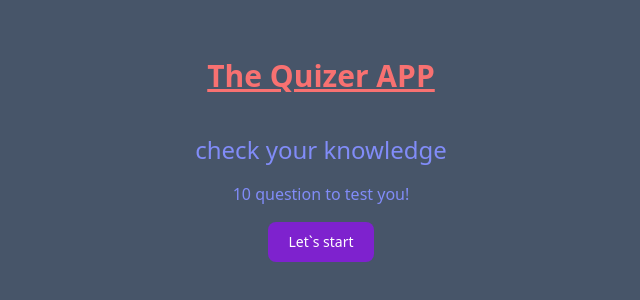
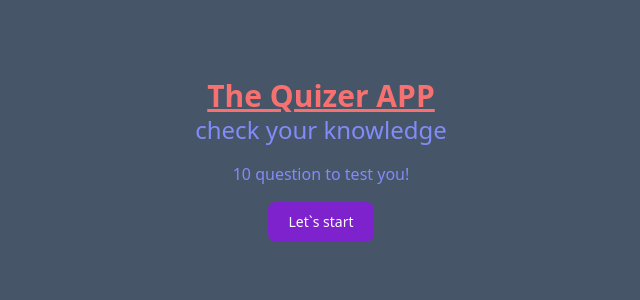
Before and after one commit to Bartek-Wieckowski/react-quizer-app, a React (Vite) app: page / in a window 1280 px wide. Shown: the part 236-536 px from the top of the page, without its empty margins (319-959 px from the left). Built offline with nearby package versions, Linux system fonts and the light colour scheme; data requests are answered from the project's data file.

Commit message:
css changes

```diff
--- a/src/components/Answers.jsx
+++ b/src/components/Answers.jsx
@@ -8,12 +8,12 @@ Answers.propTypes = {
 export default function Answers({ question, dispatch, answer }) {
   const hasAnswered = answer !== null;
   return (
-    <div className="flex flex-col justify-center">
+    <div className="flex flex-col items-center justify-center">
       {Object.entries(question.answers).map(([key, value]) => (
         <button
           key={value}
           onClick={() => dispatch({ type: "newAnswer", payload: key })}
-          className={`max-w-md text-purple-700 hover:text-white border border-purple-700 hover:bg-purple-800 hover:ml-4 focus:ring-4 focus:outline-none focus:ring-purple-300  focus:bg-teal-300 font-medium rounded-lg text-sm px-5 py-2.5 text-center  mb-2 dark:border-purple-400 dark:text-purple-400 dark:hover:text-white dark:hover:bg-purple-500 dark:focus:ring-purple-900 block ${
+          className={`max-w-md w-full text-purple-700 hover:text-white border border-purple-700 hover:bg-purple-800 hover:ml-4 focus:ring-4 focus:outline-none focus:ring-purple-300  focus:bg-teal-300 font-medium rounded-lg text-sm px-5 py-2.5 text-center  mb-2 dark:border-purple-400 dark:text-purple-400 dark:hover:text-white dark:hover:bg-purple-500 dark:focus:ring-purple-900 block ${
             hasAnswered
               ? question.correct_answer === answer && question.correct_answer === key
                 ? "bg-teal-400 dark:text-black dark:hover:bg-transparent pointer-events-none"
--- a/src/components/Header.jsx
+++ b/src/components/Header.jsx
@@ -2,8 +2,8 @@
 
 export default function Header() {
   return (
-    <header>
-      <h1 className="text-3xl font-bold underline text-red-400">The Quizer APP</h1>
+    <header className="w-full">
+      <h1 className="text-3xl font-bold text-center text-red-400 underline">The Quizer APP</h1>
     </header>
   );
 }
--- a/src/components/Main.jsx
+++ b/src/components/Main.jsx
@@ -4,6 +4,8 @@ Main.propTypes = {
 };
 export default function Main({ children }) {
   return (
-    <main className="bg-slate-600 min-h-screen flex flex-col justify-center items-center gap-[40px]">{children}</main>
+    <main className="bg-slate-600 min-h-screen flex flex-col justify-center items-center gap-[40px]">
+      <div className="max-w-7xl">{children}</div>
+    </main>
   );
 }
--- a/src/components/NextButton.jsx
+++ b/src/components/NextButton.jsx
@@ -8,7 +8,7 @@ export default function NextButton({ dispatch, answer }) {
   if (answer === null) return null;
   return (
     <button
-      className="text-yellow-400 hover:text-white border border-yellow-400 hover:bg-yellow-500 focus:ring-4 focus:outline-none focus:ring-yellow-300 font-medium rounded-lg text-sm px-5 py-2.5 text-center mr-2 mb-2 dark:border-yellow-300 dark:text-yellow-300 dark:hover:text-white dark:hover:bg-yellow-400 dark:focus:ring-yellow-900"
+      className="block ml-auto text-yellow-400 hover:text-white border border-yellow-400 hover:bg-yellow-500 focus:ring-4 focus:outline-none focus:ring-yellow-300 font-medium rounded-lg text-sm px-5 py-2.5 text-center mr-2 mb-2 dark:border-yellow-300 dark:text-yellow-300 dark:hover:text-white dark:hover:bg-yellow-400 dark:focus:ring-yellow-900"
       onClick={() => dispatch({ type: "nextQuestion" })}
     >
       Next
--- a/src/components/Question.jsx
+++ b/src/components/Question.jsx
@@ -9,7 +9,7 @@ Question.propTypes = {
 export default function Question({ question, dispatch, answer }) {
   return (
     <div>
-      <h4 className="mb-10 text-purple-400">{question.question}</h4>
+      <h4 className="my-5 text-purple-400">{question.question}</h4>
       <Answers question={question} dispatch={dispatch} answer={answer} />
     </div>
   );
```
